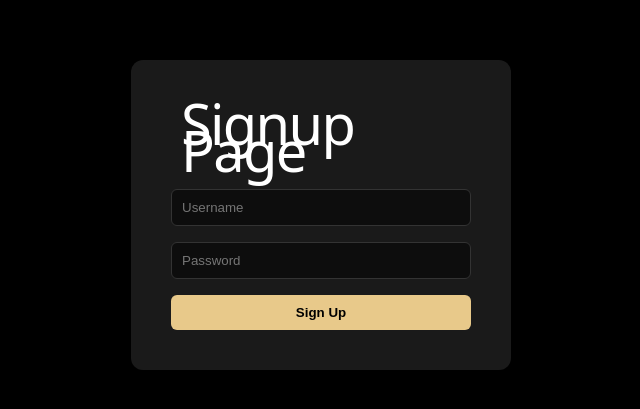
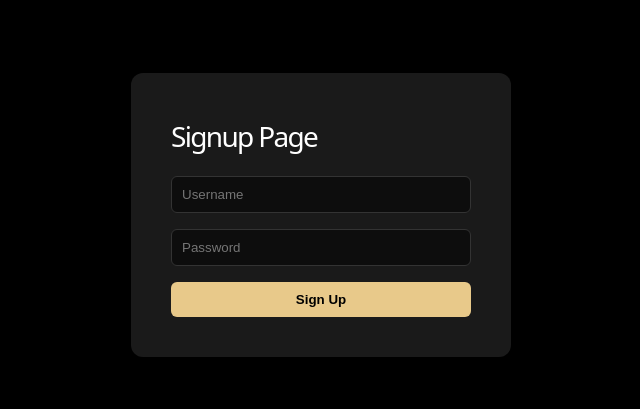
Before and after one commit to jordan-hennessy/stubfolio, a React (Vite) app in the folder frontend/: page /signup in a window 1280 px wide. Shown: the part 185-594 px from the top of the page, without its empty margins (319-959 px from the left). Built offline with nearby package versions, Linux system fonts and the light colour scheme.

Commit message:
Improve error handling and update SignupPage header styling

```diff
--- a/frontend/src/pages/SignupPage.tsx
+++ b/frontend/src/pages/SignupPage.tsx
@@ -22,7 +22,10 @@ function SignupPage() {
           localStorage.setItem("token", data.token);
           navigate("/concerts");
         } else {
-          setError(data.error || "Signup failed");
+          const message = Array.isArray(data.error)
+            ? data.error.join(" • ")
+            : data.error || "Signup failed";
+          setError(message);
         }
       })
       .catch(() => {
@@ -53,7 +56,9 @@ function SignupPage() {
           width: "300px",
         }}
       >
-        <h1 style={{ color: "white", margin: 10 }}>Signup Page</h1>
+        <h1 style={{ color: "white", margin: "10px 0", fontSize: "28px" }}>
+          Signup Page
+        </h1>
 
         {error && <p style={{ color: "#ff6b6b" }}>{error}</p>}
 
```
